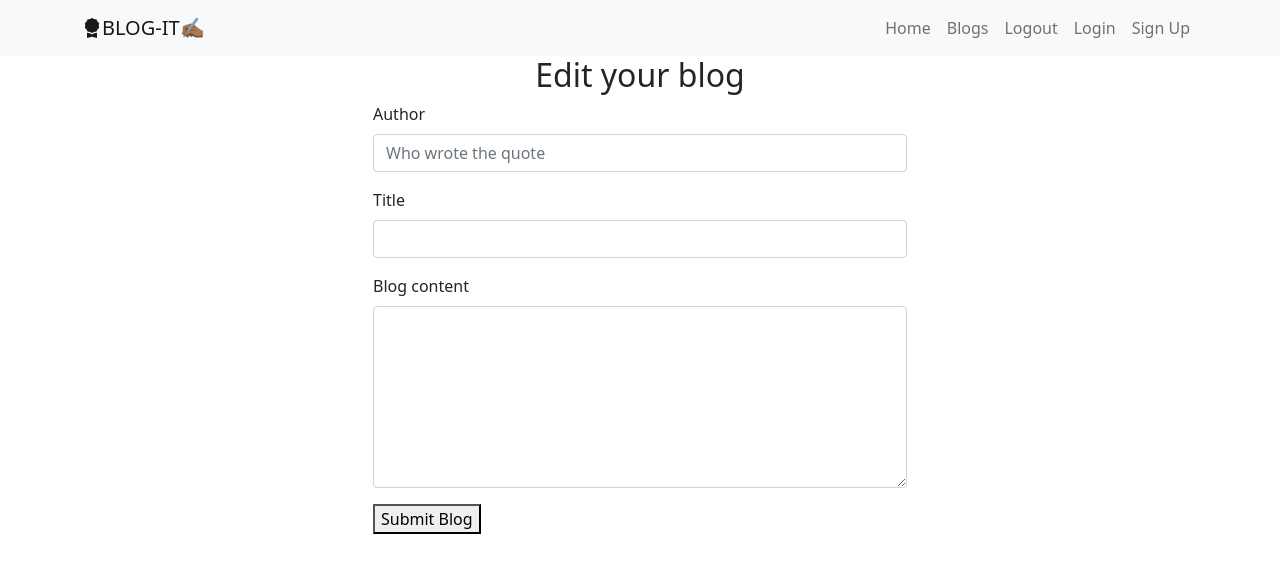
After one commit to Paullete/my-blog, a Flask app: page /edit/1 in a window 1280 px wide. The commit adds this page. Shown: the top 573 px of the page. Run offline with Flask 2, Linux system fonts and the light colour scheme; a user stored in the database is signed in; data comes from the database, SQL or seed files in the repository; both versions use the stored data as it was after the commit.

Commit message:
fixed comments

```diff
--- a/app/__init__.py
+++ b/app/__init__.py
@@ -2,12 +2,13 @@ from flask import Flask
 from flask_sqlalchemy import SQLAlchemy
 from os import path
 from flask_login import LoginManager
+from config import config_options
 
 db = SQLAlchemy()
 DB_NAME = 'site.db'
 
 
-def create_app():
+def create_app(config_name):
     app = Flask(__name__)
     app.config['SECRET_KEY'] = 'potestuff'
     app.config['SQLALCHEMY_DATABASE_URI'] = f'sqlite:///{DB_NAME}'
@@ -34,6 +35,9 @@ def create_app():
     def load_user(id):
         return User.query.get(int(id))
 
+    # Creating the app configurations
+    app.config.from_object(config_options[config_name])
+
     return app
 
 
--- a/app/main/views.py
+++ b/app/main/views.py
@@ -60,34 +60,49 @@ def delete_blog(blog_id):
     return redirect(url_for('main.blogs'))
 
 
-@main.route('/comment', methods=['POST', 'GET'])
+@main.route('/comment/<blog_id>', methods=['POST', 'GET'])
 @login_required
-def comment():
+def new_comment(blog_id):
+    blog = Blog.query.get(blog_id)
+    comments = Comment.query.filter_by(blog_id=blog_id).all()
+    comment_count = len(comments)
     if request.method == 'POST':
         nickname = request.form.get('nickname')
         content = request.form.get('content')
-        new_comment = Comment(nickname=nickname, content=content)
-        db.session.add(new_comment)
+        new_comment_obj = Comment(nickname=nickname, content=content, blog_id=blog_id)
+        db.session.add(new_comment_obj)
         db.session.commit()
         print(new_comment)
-        return redirect(url_for('main.comments'))
+        return redirect(url_for('main.new_comment', blog_id=blog_id))
 
-    return render_template('comments.html')
-
-
-@main.route('/comments')
-@login_required
-def comments():
-    comments = Comment.query.all()
-    print(comments)
-    return render_template('comments.html', comments=comments)
+    return render_template('comments.html', comments=comments, blog=blog, comment_count=comment_count)
 
 
 @main.route('/remove/<int:comment_id>', methods=['POST', 'GET'])
 @login_required
 def delete_comment(comment_id):
+    # blog = Blog.query.get(blog_id)
     comment = Comment.query.get(comment_id)
     db.session.delete(comment)
     db.session.commit()
     flash('Comment has been deleted successfully', category='success')
-    return redirect(url_for('main.comments'))
+    # return render_template('comments.html')
+    return redirect(url_for('main.blogs'))
+
+
+@main.route('/edit/<int:blog_id>', methods=['POST', 'GET'])
+@login_required
+def edit_blog(blog_id):
+    blog = Blog.query.get(blog_id)
+    if request.method == 'POST':
+        # collect blog details from the form submitted by the user
+        blog.author = request.form.get('author')
+        blog.title = request.form.get('title')
+        blog.content = request.form.get('content')
+
+        # save the new blog obj in our db
+        db.session.add(blog)
+        db.session.commit()
+        flash('Post has been updated', 'success')
+        return redirect(url_for('main.blogs'))
+    return render_template('blog_edit.html')
--- a/app/templates/blog_display_macro.html
+++ b/app/templates/blog_display_macro.html
@@ -3,7 +3,7 @@
 
 <div class="blog-container">
     <div class="container">
-        <h1>Blogs will be displayed here</h1>
+        <h1>View Blogs</h1>
         <div class="row">
             <div class="col-md-12">
                  {% if blogs %}
@@ -16,10 +16,10 @@
       <p class="card-text">Posted on {{blog.date.strftime('%Y-%m-%d')}}</p>
       <div class="footer">
           <div class="comment">
-    <a href="/comment" class="btn btn-primary">Comment</a>
+    <a href="/comment/{{blog.id}}" class="btn btn-primary">Comment</a>
               </div>
           <div class="edit">
-              <a href="#" class="btn btn-primary">Edit</a>
+              <a href="/edit/{{blog.id}}" class="btn btn-primary">Edit</a>
               <a href="/delete/{{blog.id}}" class="btn btn-primary">Delete</a>
           </div>
           </div>
--- /dev/null
+++ b/app/templates/blog_edit.html
@@ -0,0 +1,27 @@
+{% extends 'base.html' %}
+{% block content %}
+<div class="container">
+    <div class="row">
+        <div class="col-md-3"></div>
+     <div class="col-md-6 blog-form">
+          <form method="POST">
+         <h2 class="text-center">Edit your blog</h2>
+           <div class="mb-3">
+  <label for="author" class="form-label">Author</label>
+  <input type="text" class="form-control" name="author" id="author" placeholder="Who wrote the quote" required>
+</div>
+         <div class="mb-3">
+  <label for="title" class="form-label">Title</label>
+  <input type="text" class="form-control" id="title" name="title" required>
+</div>
+<div class="mb-3">
+  <label for="content" class="form-label">Blog content</label>
+  <textarea class="form-control" id="content" name="content" rows="7"></textarea>
+</div>
+               <button type="submit" class="submit">Submit Blog</button>
+      </form>
+          </div>
+        <div class="col-md-3"></div>
+     </div>
+    </div>
+{% endblock%}
--- a/app/templates/comments.html
+++ b/app/templates/comments.html
@@ -14,7 +14,10 @@
                         <label for="content" class="form-label"></label>
                         <input type="text" class="form-control" id="content" name="content" placeholder="Comment">
                       </div>
-                      <a href="/comments" class="btn btn-info">Comment</a>
+                     <div class="footer">
+                         <a href="/blogs" class="btn btn-primary">Back</a>
+                          <button type="submit" class="submit">Submit comment</button>
+                     </div>
                  </form>
             </div>
              <div class="col-md-6">
```
Also changed, not shown: app/models.py (+10 -2 lines), config.py (+20 -6 lines), manage.py (+5 -3 lines), app/site.db (added), app/templates/home.html (line endings or trailing spaces).
